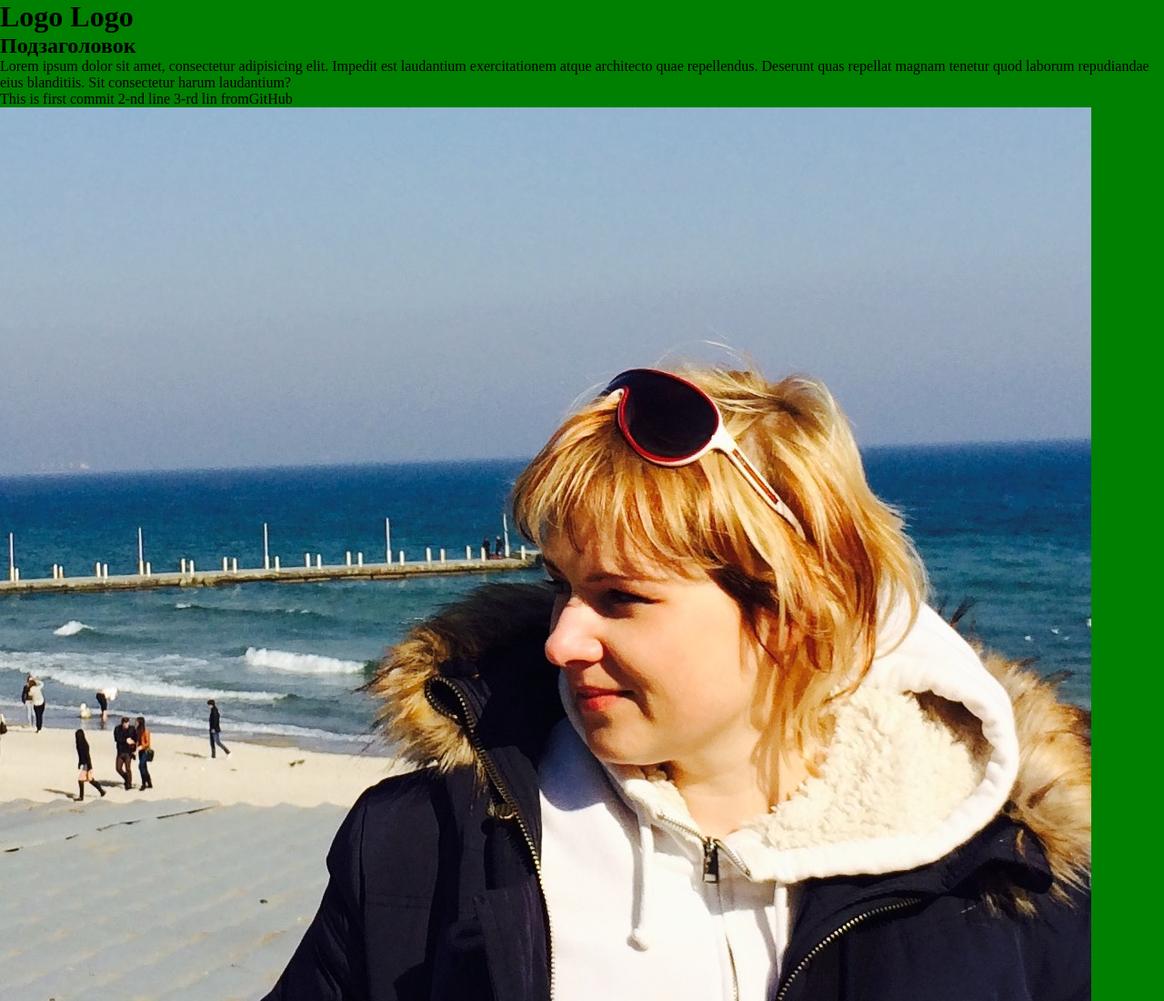
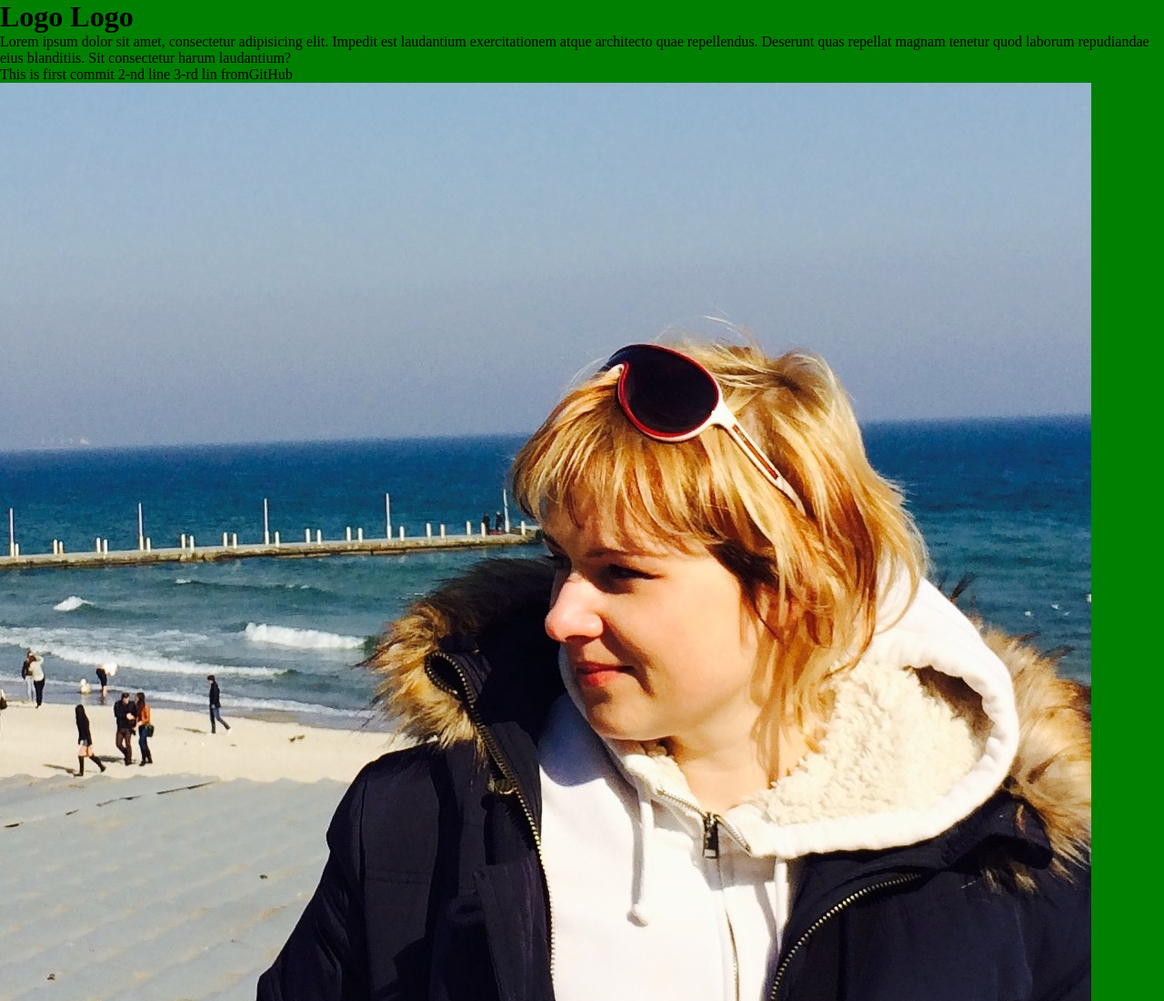
Before and after one commit to adv555/Frontend_test, a plain HTML site: page index.html in a window 1280 px wide. Shown: the top 1100 px of the page at 91% size. Drawn offline with Linux system fonts and the light colour scheme.

Commit message:
without preheader

```diff
--- a/index.html
+++ b/index.html
@@ -9,7 +9,7 @@
 <body class="body">
     <div class="header">
         <h1>Logo Logo</h1>
-        <h2>Подзаголовок</h2>
+
         <div>
             <p>Lorem ipsum dolor sit amet, consectetur adipisicing elit. Impedit est laudantium exercitationem atque architecto quae repellendus. Deserunt quas repellat magnam tenetur quod laborum repudiandae eius blanditiis. Sit consectetur harum laudantium?</p>
         </div>
```
